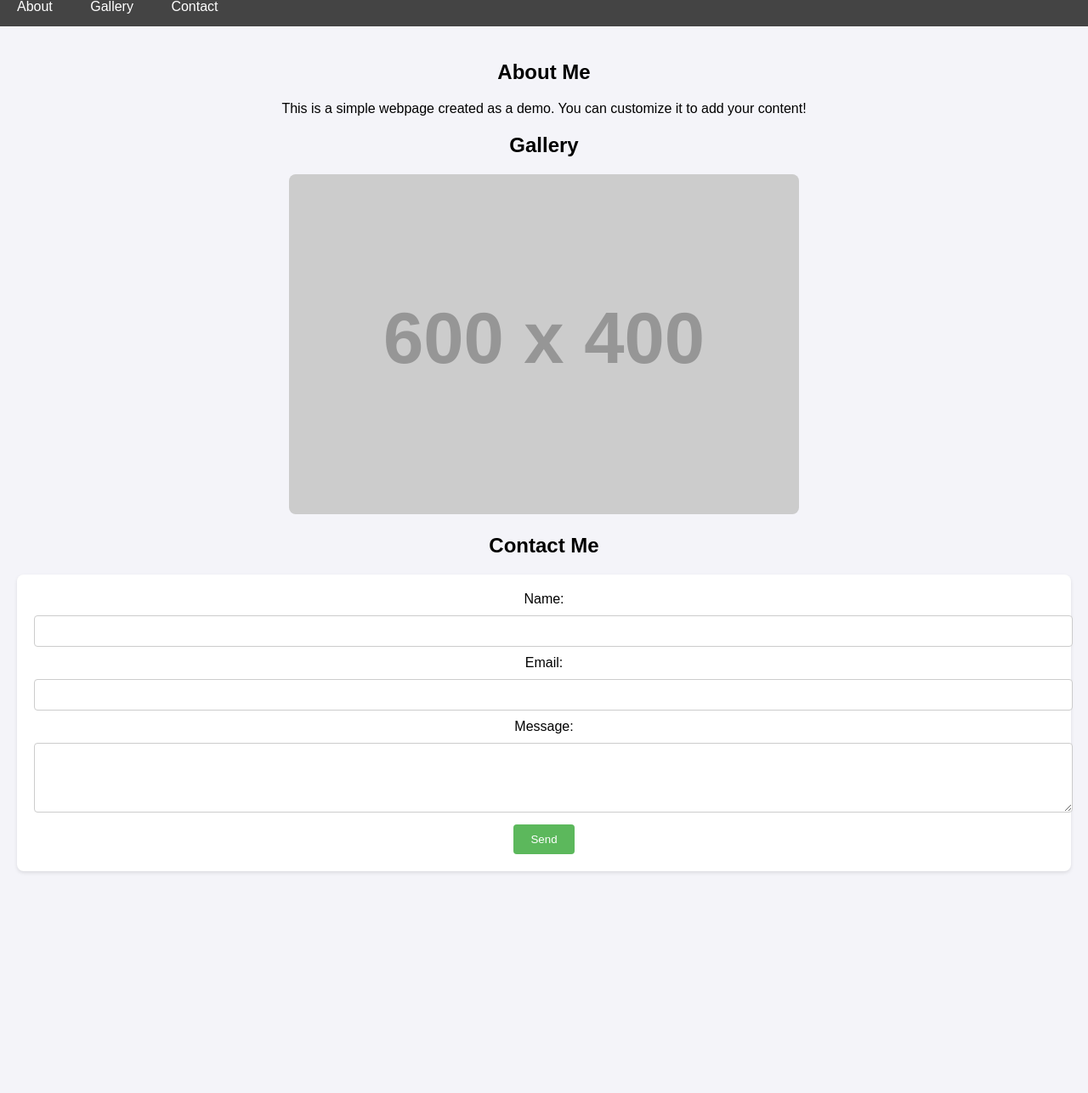
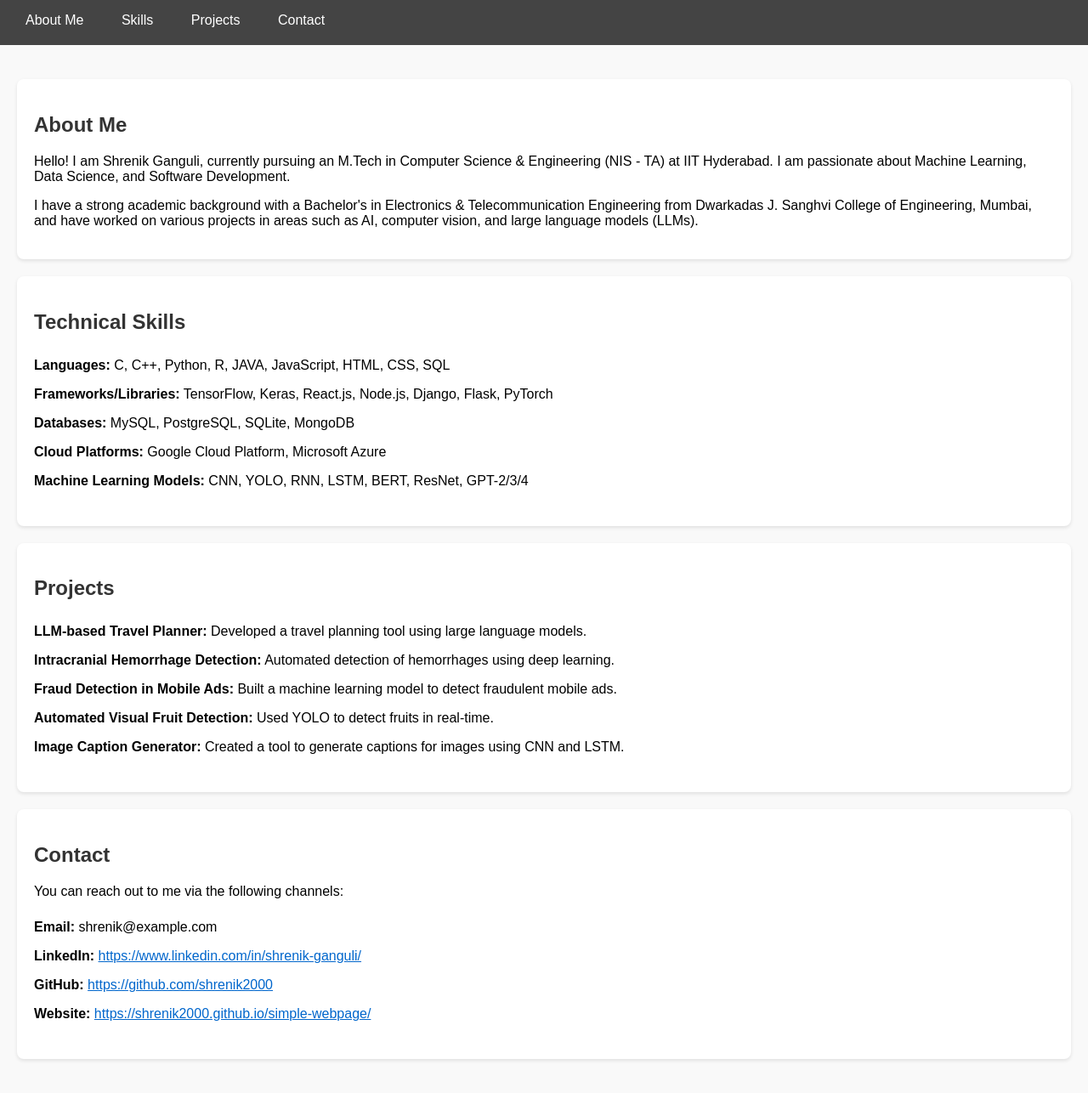
Before and after one commit to Shrenik2000/simple-webpage, a plain HTML site: page index.html in a window 1280 px wide. Shown: the part 125-1411 px from the top of the page at 85% size. Before the commit the page ends 1170 px from the top, so only its background shows below. Drawn offline with Linux system fonts and the light colour scheme; placeholder pictures from the web are drawn by us.

Commit message:
Update index.html

```diff
--- a/index.html
+++ b/index.html
@@ -3,28 +3,29 @@
 <head>
   <meta charset="UTF-8">
   <meta name="viewport" content="width=device-width, initial-scale=1.0">
-    <title>Simple Webpage</title>
+  <title>Shrenik Ganguli's Portfolio</title>
   <style>
     body {
       font-family: Arial, sans-serif;
+      background-color: #f9f9f9;
       margin: 0;
       padding: 0;
-            background-color: #f4f4f9;
     }
     header {
       background-color: #333;
       color: white;
-            padding: 15px 20px;
+      padding: 20px;
       text-align: center;
     }
     nav {
       background-color: #444;
       overflow: hidden;
+      padding: 10px;
     }
     nav a {
       color: white;
       text-decoration: none;
-            padding: 14px 20px;
+      padding: 10px 20px;
       display: inline-block;
     }
     nav a:hover {
@@ -32,72 +33,74 @@
     }
     main {
       padding: 20px;
-            text-align: center;
     }
-        img {
-            max-width: 100%;
-            height: auto;
-            border-radius: 8px;
-        }
-        form {
-            margin-top: 20px;
+    section {
+      background-color: white;
+      margin: 20px 0;
       padding: 20px;
-            background-color: #fff;
       border-radius: 8px;
       box-shadow: 0 2px 4px rgba(0, 0, 0, 0.1);
     }
-        input, textarea {
-            width: 100%;
-            padding: 10px;
-            margin: 10px 0;
-            border: 1px solid #ccc;
-            border-radius: 4px;
+    h2 {
+      color: #333;
     }
-        button {
-            background-color: #5cb85c;
-            color: white;
-            padding: 10px 20px;
-            border: none;
-            border-radius: 4px;
-            cursor: pointer;
+    ul {
+      list-style-type: none;
+      padding: 0;
     }
-        button:hover {
-            background-color: #4cae4c;
+    li {
+      padding: 8px 0;
+    }
+    .socials a {
+      color: #0066cc;
     }
   </style>
 </head>
 <body>
   <header>
-        <h1>Welcome to My Simple Webpage</h1>
+    <h1>Welcome to Shrenik Ganguli's Portfolio</h1>
   </header>
   <nav>
-        <a href="#about">About</a>
-        <a href="#gallery">Gallery</a>
+    <a href="#about">About Me</a>
+    <a href="#skills">Skills</a>
+    <a href="#projects">Projects</a>
     <a href="#contact">Contact</a>
   </nav>
   <main>
     <section id="about">
       <h2>About Me</h2>
-            <p>This is a simple webpage created as a demo. You can customize it to add your content!</p>
+      <p>Hello! I am Shrenik Ganguli, currently pursuing an M.Tech in Computer Science & Engineering (NIS - TA) at IIT Hyderabad. I am passionate about Machine Learning, Data Science, and Software Development.</p>
+      <p>I have a strong academic background with a Bachelor's in Electronics & Telecommunication Engineering from Dwarkadas J. Sanghvi College of Engineering, Mumbai, and have worked on various projects in areas such as AI, computer vision, and large language models (LLMs).</p>
     </section>
-        <section id="gallery">
-            <h2>Gallery</h2>
-            <img src="https://via.placeholder.com/600x400" alt="Sample Image">
+    <section id="skills">
+      <h2>Technical Skills</h2>
+      <ul>
+        <li><b>Languages:</b> C, C++, Python, R, JAVA, JavaScript, HTML, CSS, SQL</li>
+        <li><b>Frameworks/Libraries:</b> TensorFlow, Keras, React.js, Node.js, Django, Flask, PyTorch</li>
+        <li><b>Databases:</b> MySQL, PostgreSQL, SQLite, MongoDB</li>
+        <li><b>Cloud Platforms:</b> Google Cloud Platform, Microsoft Azure</li>
+        <li><b>Machine Learning Models:</b> CNN, YOLO, RNN, LSTM, BERT, ResNet, GPT-2/3/4</li>
+      </ul>
+    </section>
+    <section id="projects">
+      <h2>Projects</h2>
+      <ul>
+        <li><b>LLM-based Travel Planner:</b> Developed a travel planning tool using large language models.</li>
+        <li><b>Intracranial Hemorrhage Detection:</b> Automated detection of hemorrhages using deep learning.</li>
+        <li><b>Fraud Detection in Mobile Ads:</b> Built a machine learning model to detect fraudulent mobile ads.</li>
+        <li><b>Automated Visual Fruit Detection:</b> Used YOLO to detect fruits in real-time.</li>
+        <li><b>Image Caption Generator:</b> Created a tool to generate captions for images using CNN and LSTM.</li>
+      </ul>
     </section>
     <section id="contact">
-            <h2>Contact Me</h2>
-            <form>
-                <label for="name">Name:</label>
-                <input type="text" id="name" name="name" required>
-
-                <label for="email">Email:</label>
-                <input type="email" id="email" name="email" required>
-
-                <label for="message">Message:</label>
-                <textarea id="message" name="message" rows="4" required></textarea>
-
-                <button type="submit">Send</button>
-            </form>
+      <h2>Contact</h2>
+      <p>You can reach out to me via the following channels:</p>
+      <ul class="socials">
+        <li><b>Email:</b> shrenik@example.com</li>
+        <li><b>LinkedIn:</b> <a href="https://www.linkedin.com/in/shrenik-ganguli/">https://www.linkedin.com/in/shrenik-ganguli/</a></li>
+        <li><b>GitHub:</b> <a href="https://github.com/shrenik2000">https://github.com/shrenik2000</a></li>
+        <li><b>Website:</b> <a href="https://shrenik2000.github.io/simple-webpage/">https://shrenik2000.github.io/simple-webpage/</a></li>
+      </ul>
     </section>
   </main>
 </body>
```
Lines whose indentation alone changed are shown as unchanged.
